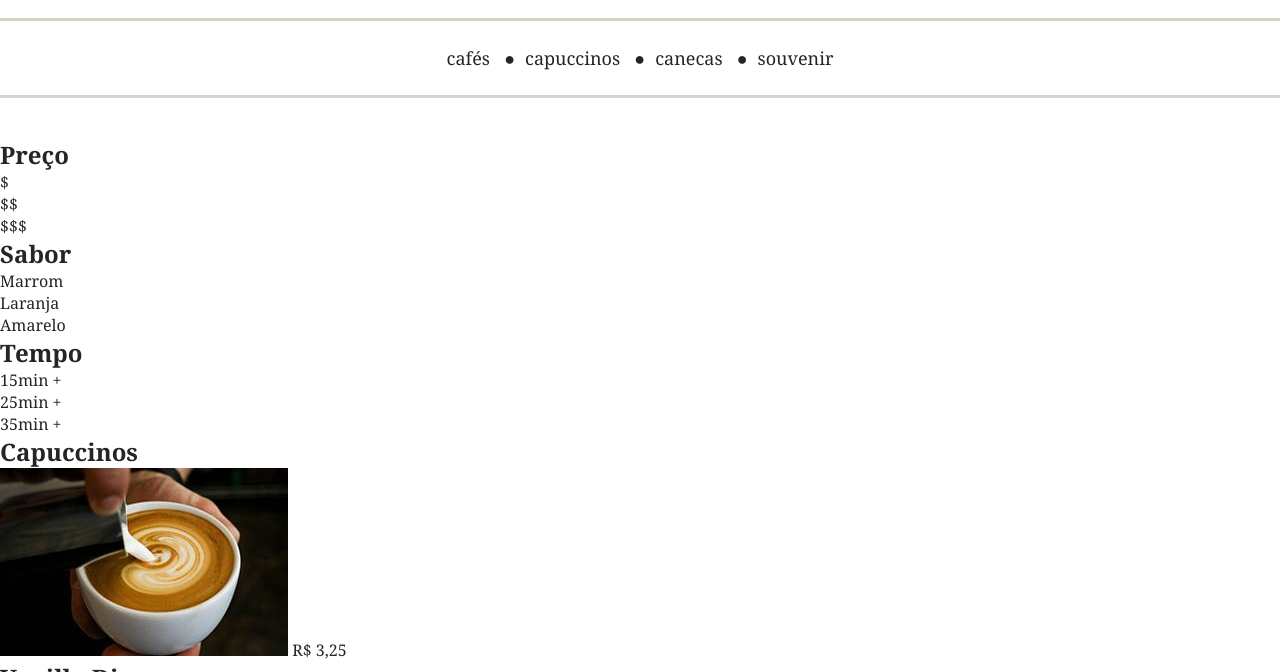
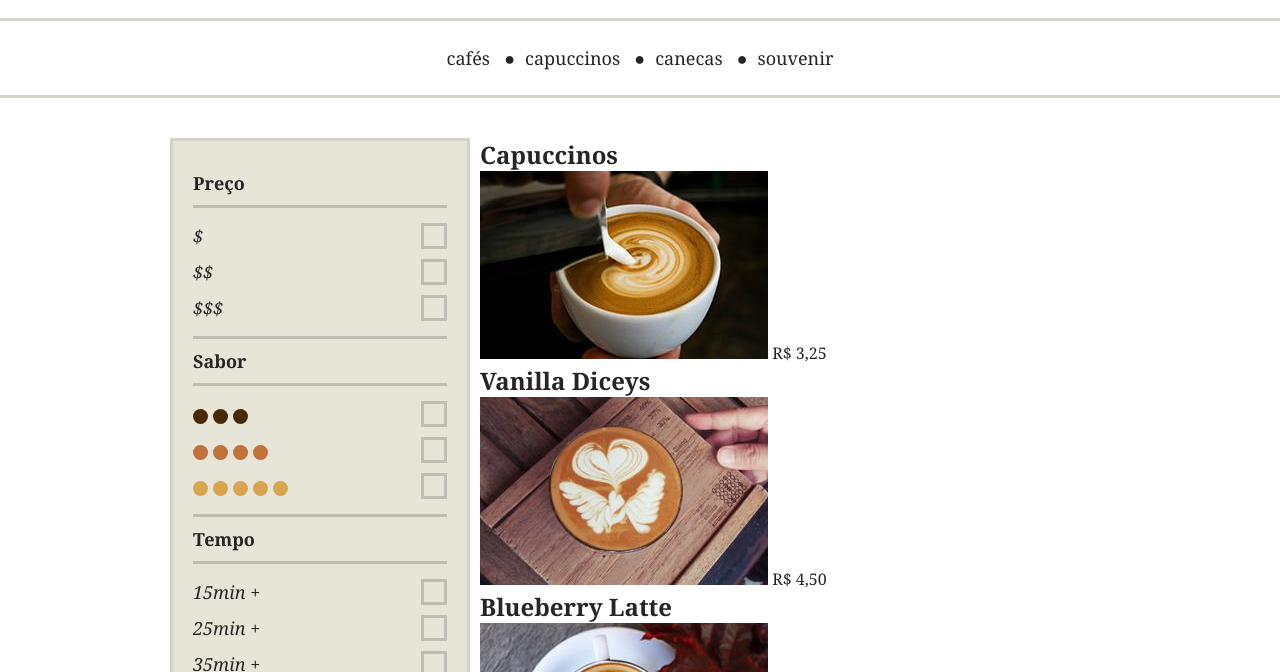
Before and after one commit to calixtonascimento/Brafe-Layout-2-HTML, a plain HTML site: page index.html in a window 1280 px wide. Shown: the part 128-800 px from the top of the page. Drawn offline with Linux system fonts and the light colour scheme.

Commit message:
Commit - Filtro Lateral

```diff
--- a/css/style.css
+++ b/css/style.css
@@ -55,3 +55,79 @@ body {
 .header-menu li:first-child a::before {
   content: "";
 }
+
+/* Conteúdo */
+
+.container {
+  max-width: 960px;
+  margin: 0 auto;
+}
+
+/* Filtro */
+
+.filtro {
+  background: #e7e4d8;
+  border: 3px solid #d6d3c8;
+  width: 300px;
+  margin: 0 10px;
+  padding: 20px;
+  float: left;
+}
+
+.filtro h2 {
+  font-size: 1.125em;
+  padding: 10px 0;
+}
+
+.filtro ul {
+  border-top: 3px solid #c0beb4;
+  border-bottom: 3px solid #c0beb4;
+  padding: 10px 0;
+}
+
+.filtro li {
+  font-style: italic;
+  font-size: 1.125em;
+  line-height: 2;
+}
+
+.filtro li::after {
+  content: "";
+  display: block;
+  width: 20px;
+  height: 20px;
+  border: 3px solid #c0beb4;
+  float: right;
+  margin-top: 5px;
+}
+
+.sabor {
+  overflow: hidden;
+}
+
+.sabor span {
+  text-indent: -200px;
+  display: inline-block;
+  width: 15px;
+  height: 15px;
+  background: currentColor;
+  border-radius: 50%;
+  vertical-align: middle;
+}
+
+.sabor-3 {
+  color: #492901;
+  box-shadow: 20px 0 0 0 currentColor, 40px 0 0 0 currentColor;
+}
+
+.sabor-4 {
+  color: #c17139;
+  box-shadow: 20px 0 0 0 currentColor, 40px 0 0 0 currentColor,
+    60px 0 0 0 currentColor;
+}
+
+.sabor-5 {
+  color: #d7a54d;
+  box-shadow: 20px 0 0 0 currentColor, 40px 0 0 0 currentColor,
+    60px 0 0 0 currentColor, 80px 0 0 0 currentColor;
+}
--- a/index.html
+++ b/index.html
@@ -29,9 +29,9 @@
         </nav>
     </header>
 
-    <div>
+    <div class="container">
 
-        <nav>
+        <nav class="filtro">
             <h2>Preço</h2>
             <ul>
                 <li>$</li>
@@ -39,10 +39,10 @@
                 <li>$$$</li>
             </ul>
             <h2>Sabor</h2>
-            <ul>
-                <li>Marrom</li>
-                <li>Laranja</li>
-                <li>Amarelo</li>
+            <ul class="sabor">
+                <li><span class="sabor-3">Marrom</span></li>
+                <li><span class="sabor-4">Laranja</span></li>
+                <li><span class="sabor-5">Amarelo</span></li>
             </ul>
             <h2>Tempo</h2>
             <ul>
```
